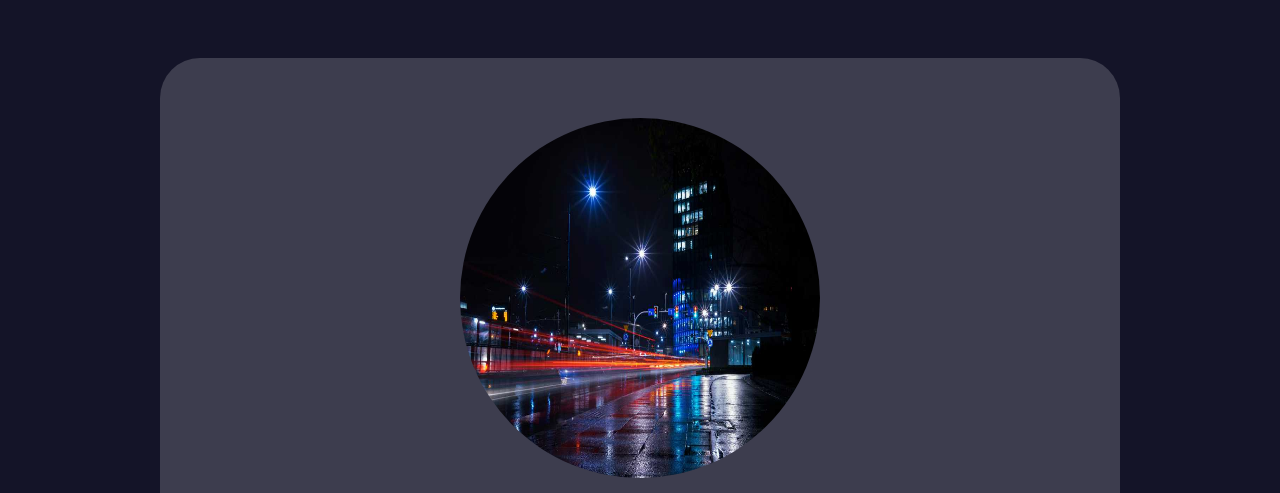
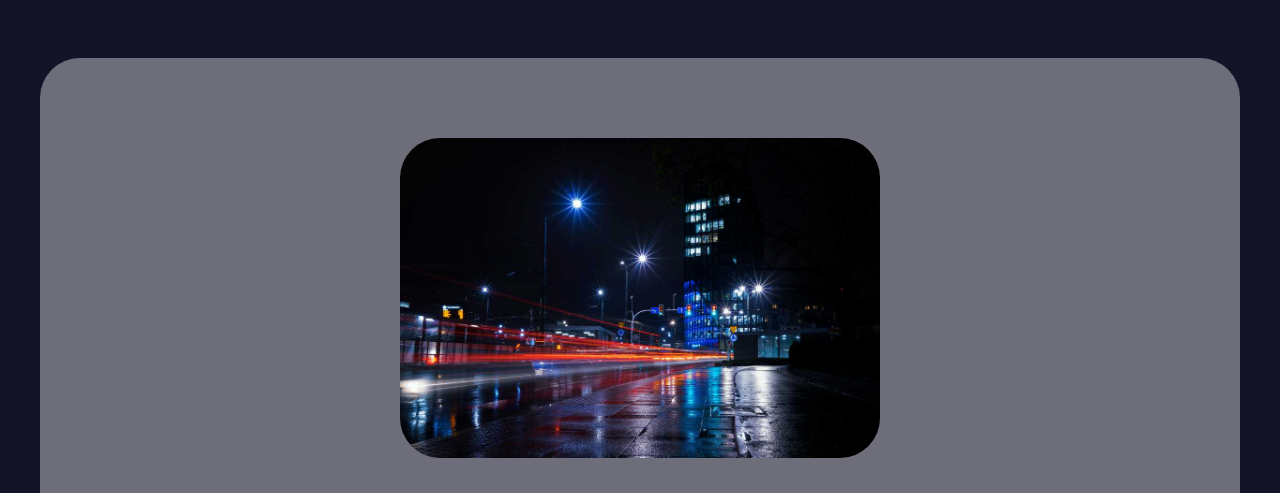
Before and after one commit to mtzlisopeak/Hora-do-dia-js, a plain HTML site: page index.html in a window 1280 px wide. Shown: the part 78-571 px from the top of the page. Drawn offline with Linux system fonts and the light colour scheme.

Commit message:
Update style.css

```diff
--- a/style.css
+++ b/style.css
@@ -11,6 +11,7 @@
 
 body {
     transition: 0.5s ease-in-out;
+    background-color: rgb(rgb(255, 249, 159));
 }
 
 header, footer {
@@ -18,6 +19,7 @@ header, footer {
     display: flex;
     align-items: center;
     justify-content: center;
+
 }
 
 #title {
@@ -34,10 +36,10 @@ main {
 }
 
 #container {
-    width: 80%;
+    width: 100%;
     border-radius: 5vh;
     padding: 5vh;
-    background-color: rgba(255, 255, 255, 0.178)
+    background-color: rgba(255, 255, 255, 0.384)
 }
 
 #imagem-hora {
@@ -48,9 +50,10 @@ main {
 }
 
 #imagem-hora img {
-    width: 45vh;
-    height: 45vh;
-    border-radius: 50%;
+    min-width: 30vh;
+    max-width: 60vh;
+    height: auto;
+    border-radius: 5vh;
 }
 
 #hora {
```
